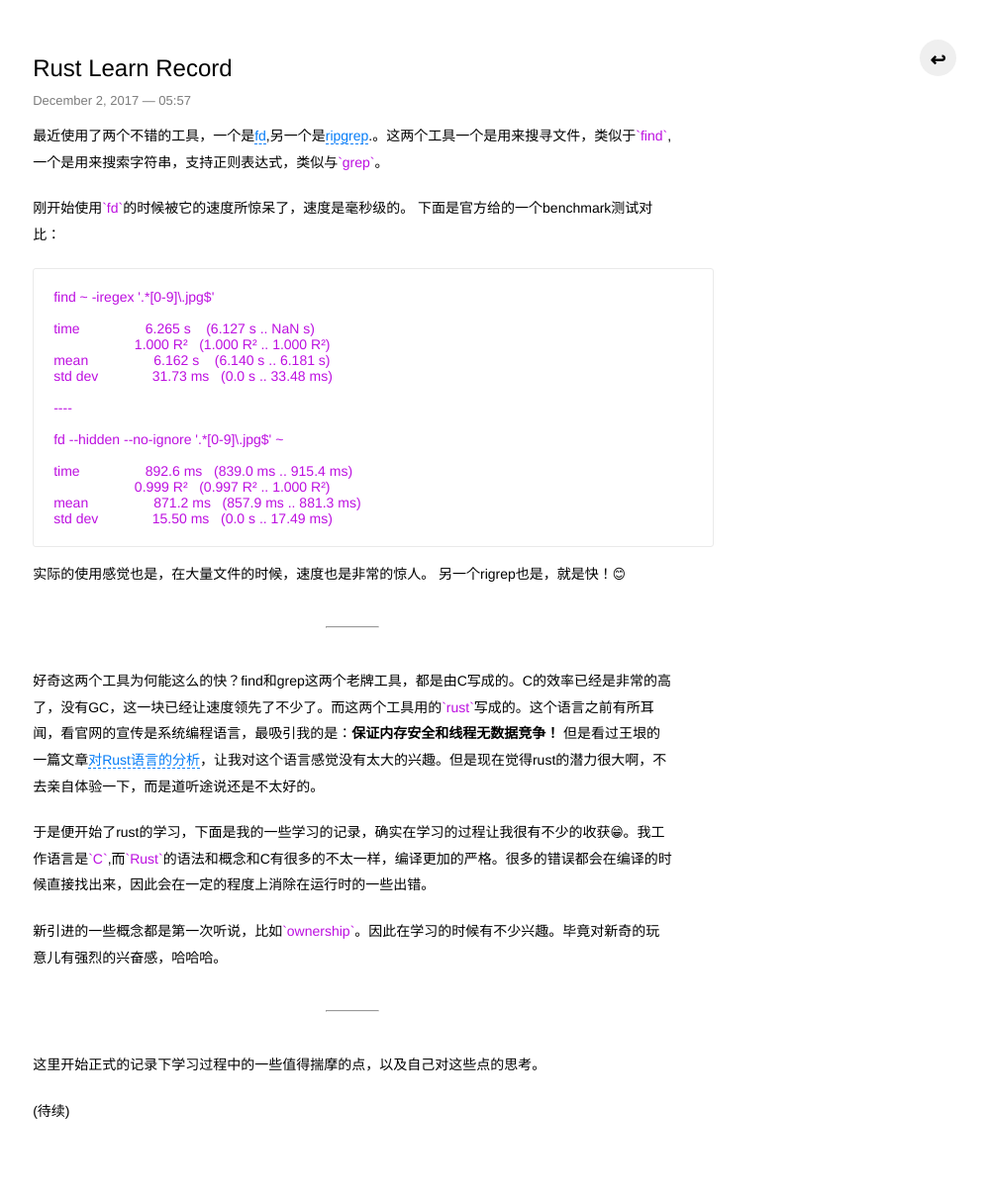
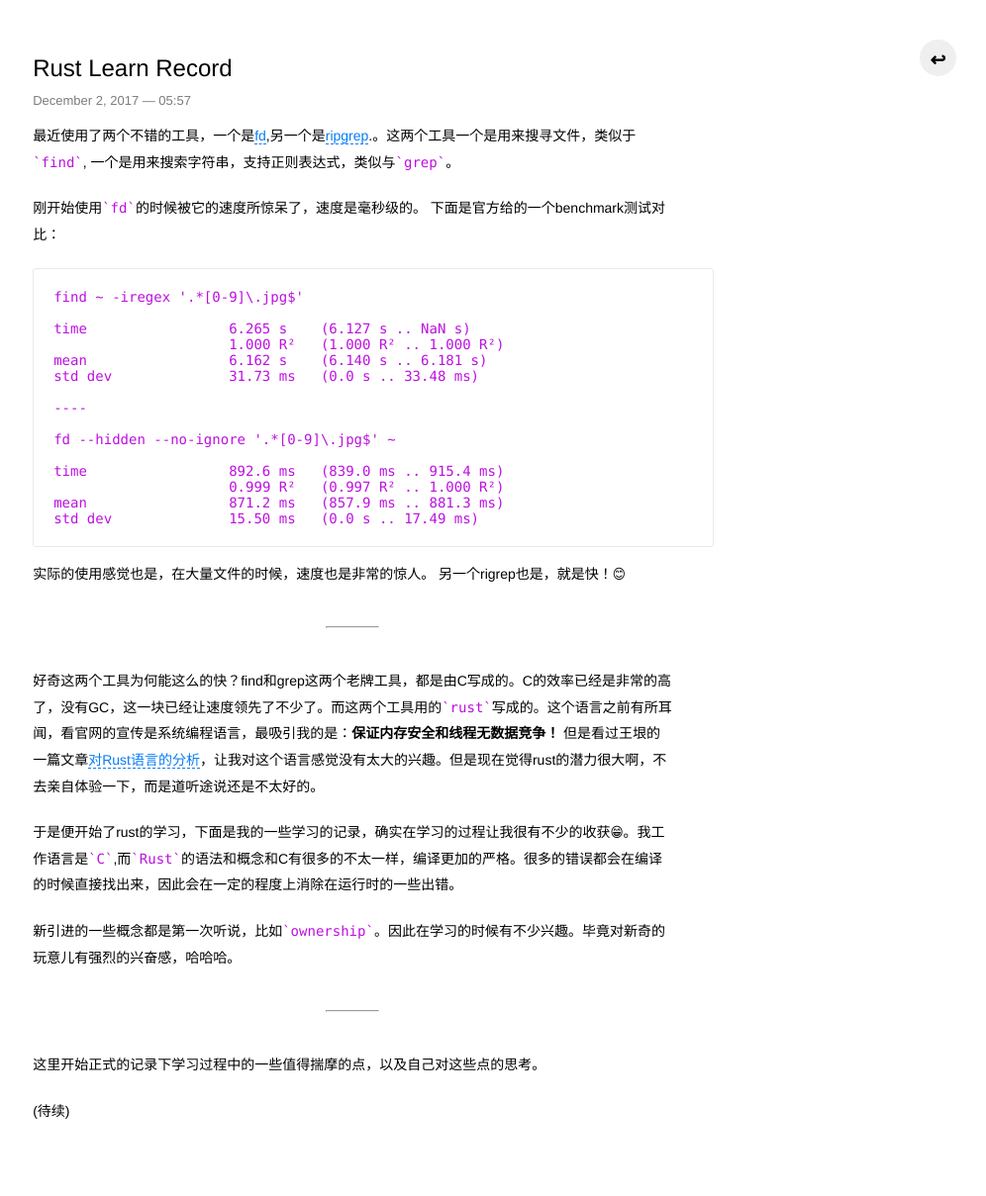
Before and after one commit to JesseEisen/JesseEisen.github.io, a Jekyll site: the page built from _posts/2017-12-02-rust-learn.md, in a window 1280 px wide. Shown: the whole page at 99% size, without its empty margins (284-1280 px from the left). Built offline with Jekyll 4.4.1, drawn with Linux system fonts in a browser that asks for light colours.

Commit message:
fix code font

```diff
--- a/css/posts.css
+++ b/css/posts.css
@@ -129,7 +129,7 @@ pre{
  }
 
  code {
-    font-family: Helvetica, Tahoma, Arial, "PingFang SC", "Hiragino Sans GB", "Heiti SC", "Microsoft YaHei", "WenQuanYi Micro Hei";
+    font-family: Menlo, Monaco, Helvetica, Lucida Console,"Segoe UI","Microsoft YaHei",Liberation Mono, Courier New, monospace, serif;
     font-size: 14px;
     color: rgb(189,16,224);
  }
```
